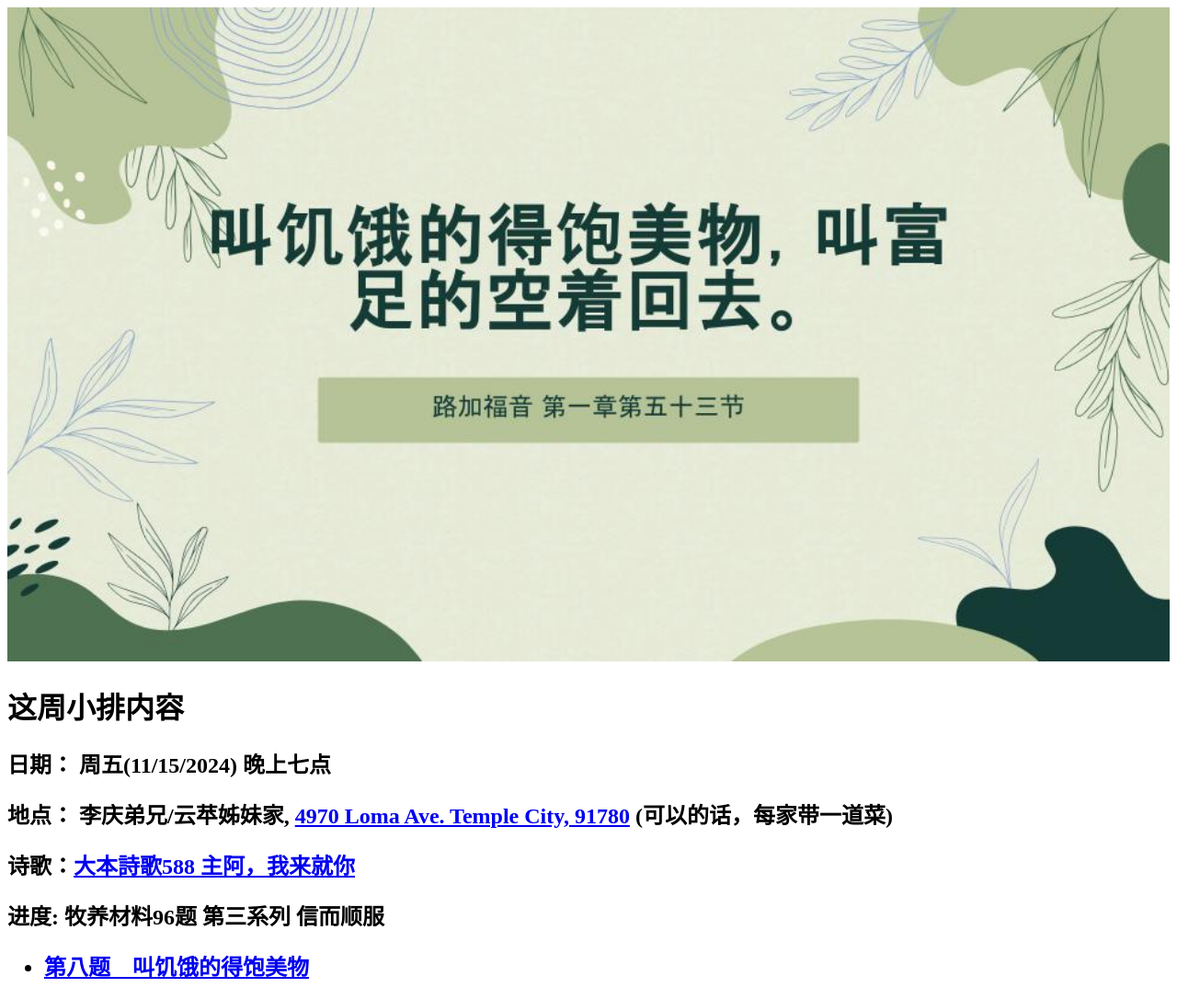
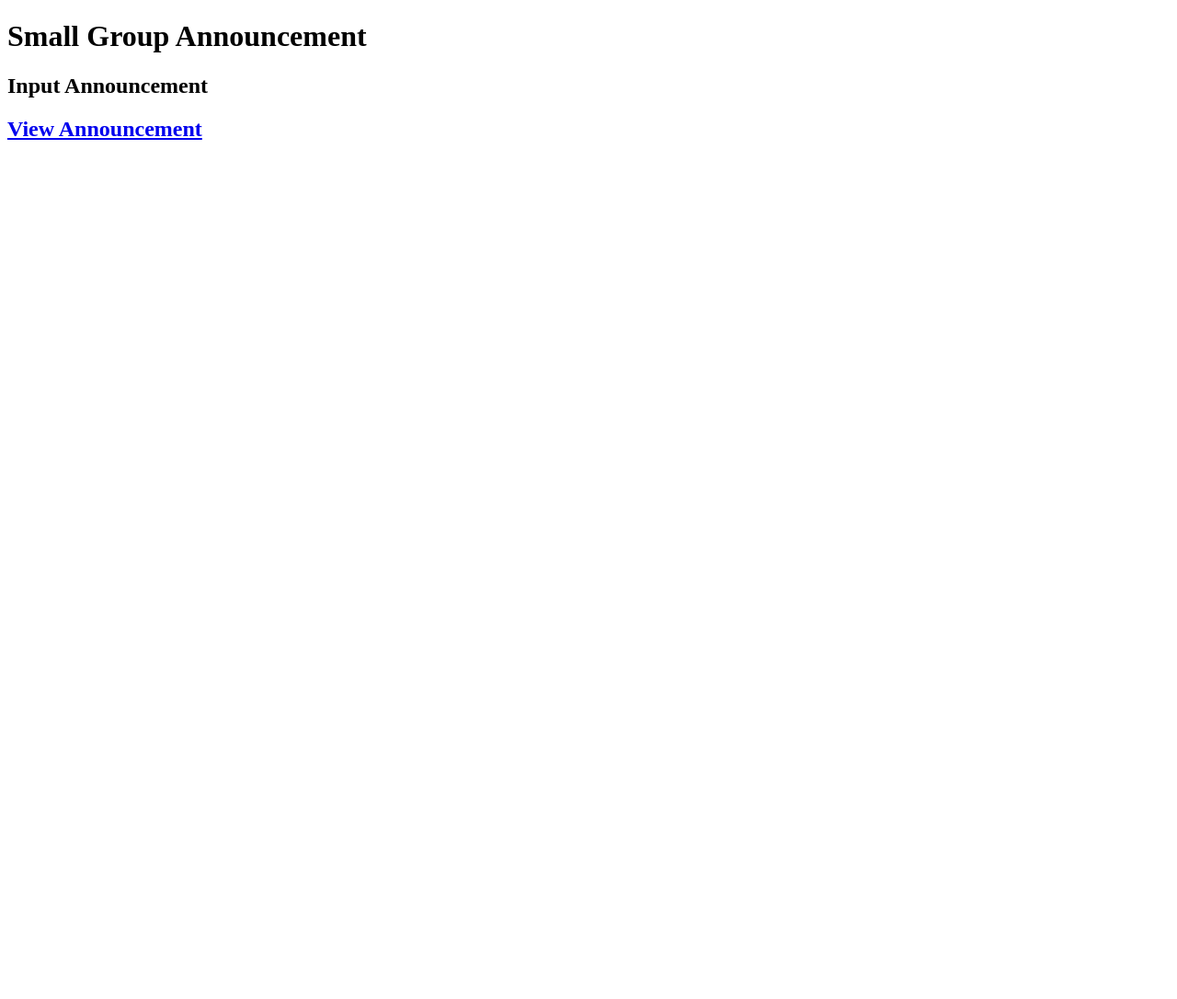
Before and after one commit to rosemeaddistrict/smallgroup4announcement, a plain HTML site: page index.html in a window 1280 px wide. Shown: the whole page at 92% size. After the commit the page ends 800 px from the top, so only its background shows below. Drawn offline with Linux system fonts and the light colour scheme.

Commit message:
add codes

```diff
--- a/index.html
+++ b/index.html
@@ -3,18 +3,11 @@
 <head>
     <meta charset="UTF-8">
     <meta name="viewport" content="width=device-width, initial-scale=1.0">
-    <title>第四排报告事项</title>
+    <title>Small Group Announcement</title>
 </head>
 <body>
-    <img id="picture" src="" alt="verses" width="100%">
-    <h1>这周小排内容</h1>
-    <h2 id="date"></h2>
-    <h2 id="home"></h2>
-    <h2 id="hymn"></h2>
-    <h2 id="lesson"></h2>
-    <ul><h2>
-    <li id="class"></li>
-    </h2></ul>
-    <script src="./index.js"></script><script src="./index.js"></script>
+    <h1>Small Group Announcement</h1>
+    <h2>Input Announcement</h2>
+    <h2><a href="./view.html">View Announcement</a></h2>
 </body>
 </html>
```
Also changed, not shown: view.html (added, +20 -0 lines).
